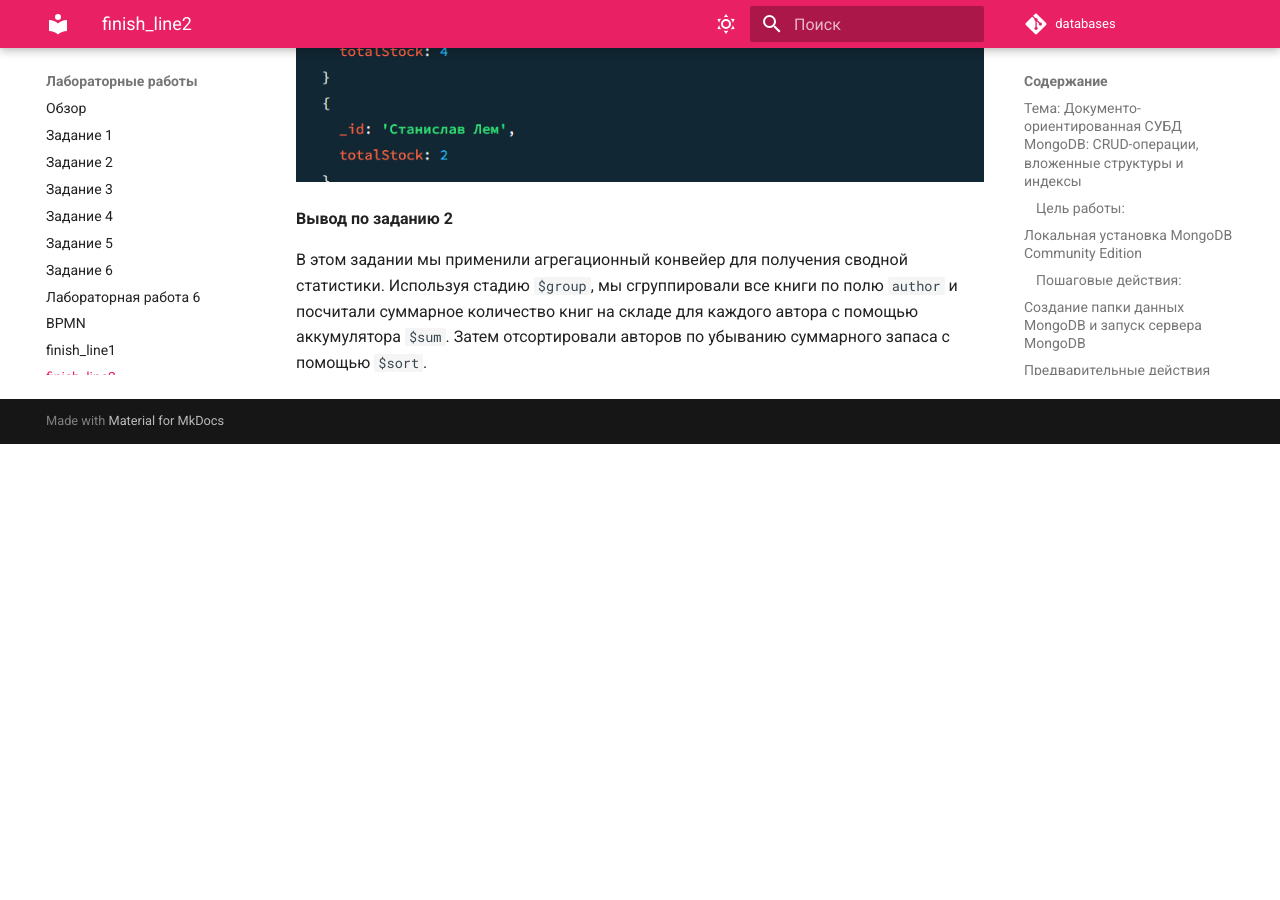
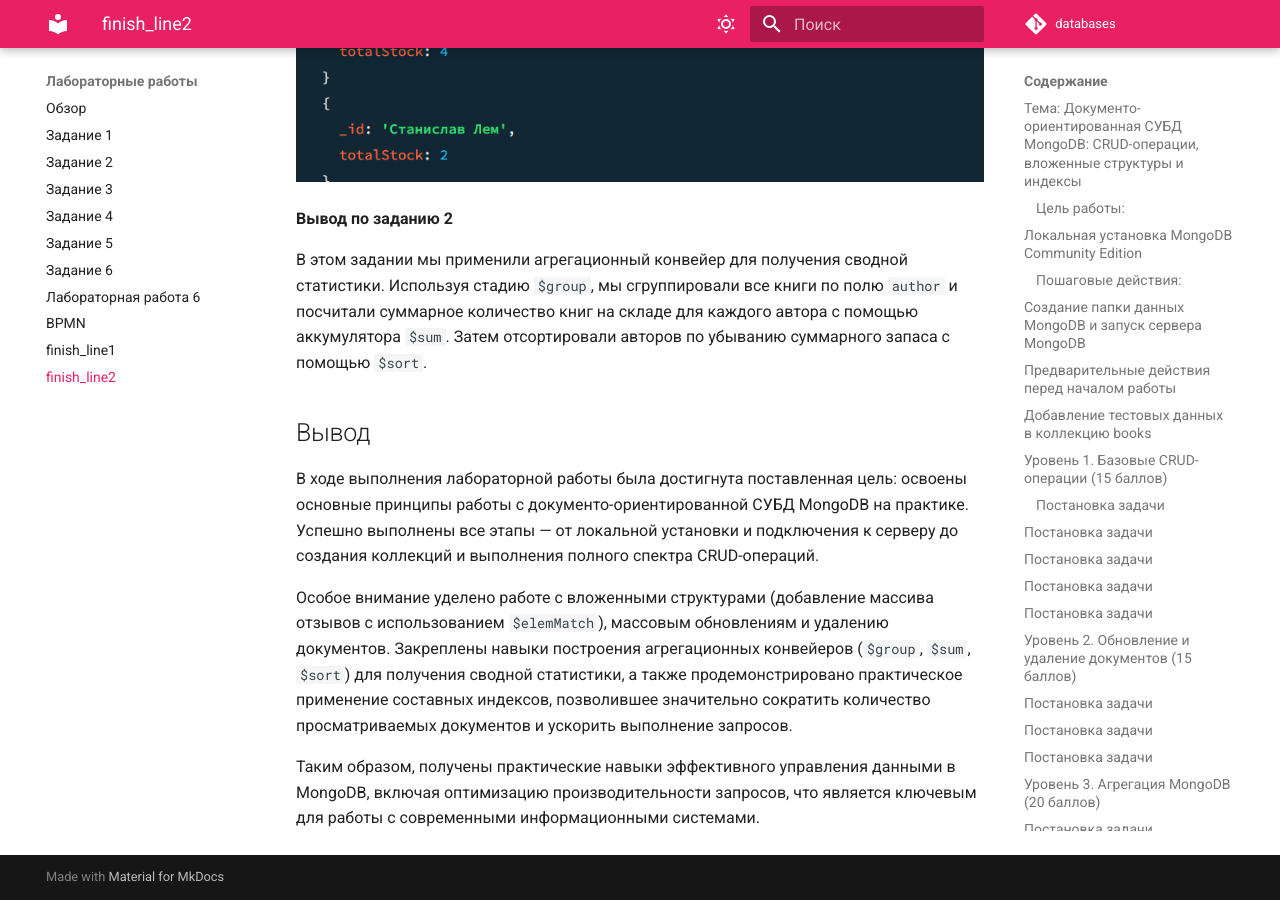
Before and after one commit to polinaa86/databases, an MkDocs documentation site: the page built from docs/labs/finish_line2.md, in a window 1280 px wide and 900 px high, scrolled down 25423 px. Built offline with MkDocs 1.6.1 and Material for MkDocs 9.7.7, drawn with Linux system fonts in a browser that asks for light colours; comment, search, counter and statistics services are not loaded; before the commit the page ends 25867 px from its top, so only the background shows below that.

Commit message:
Update finish_line2.md

```diff
--- a/docs/labs/finish_line2.md
+++ b/docs/labs/finish_line2.md
@@ -381,3 +381,11 @@ db.books.aggregate([
 **Вывод по заданию 2**
 
 В этом задании мы применили агрегационный конвейер для получения сводной статистики. Используя стадию `$group`, мы сгруппировали все книги по полю `author` и посчитали суммарное количество книг на складе для каждого автора с помощью аккумулятора `$sum`. Затем отсортировали авторов по убыванию суммарного запаса с помощью `$sort`.
+
+## Вывод
+
+В ходе выполнения лабораторной работы была достигнута поставленная цель: освоены основные принципы работы с документо-ориентированной СУБД MongoDB на практике. Успешно выполнены все этапы — от локальной установки и подключения к серверу до создания коллекций и выполнения полного спектра CRUD-операций.
+
+Особое внимание уделено работе с вложенными структурами (добавление массива отзывов с использованием `$elemMatch`), массовым обновлениям и удалению документов. Закреплены навыки построения агрегационных конвейеров (`$group`, `$sum`, `$sort`) для получения сводной статистики, а также продемонстрировано практическое применение составных индексов, позволившее значительно сократить количество просматриваемых документов и ускорить выполнение запросов.
+
+Таким образом, получены практические навыки эффективного управления данными в MongoDB, включая оптимизацию производительности запросов, что является ключевым для работы с современными информационными системами.
```
